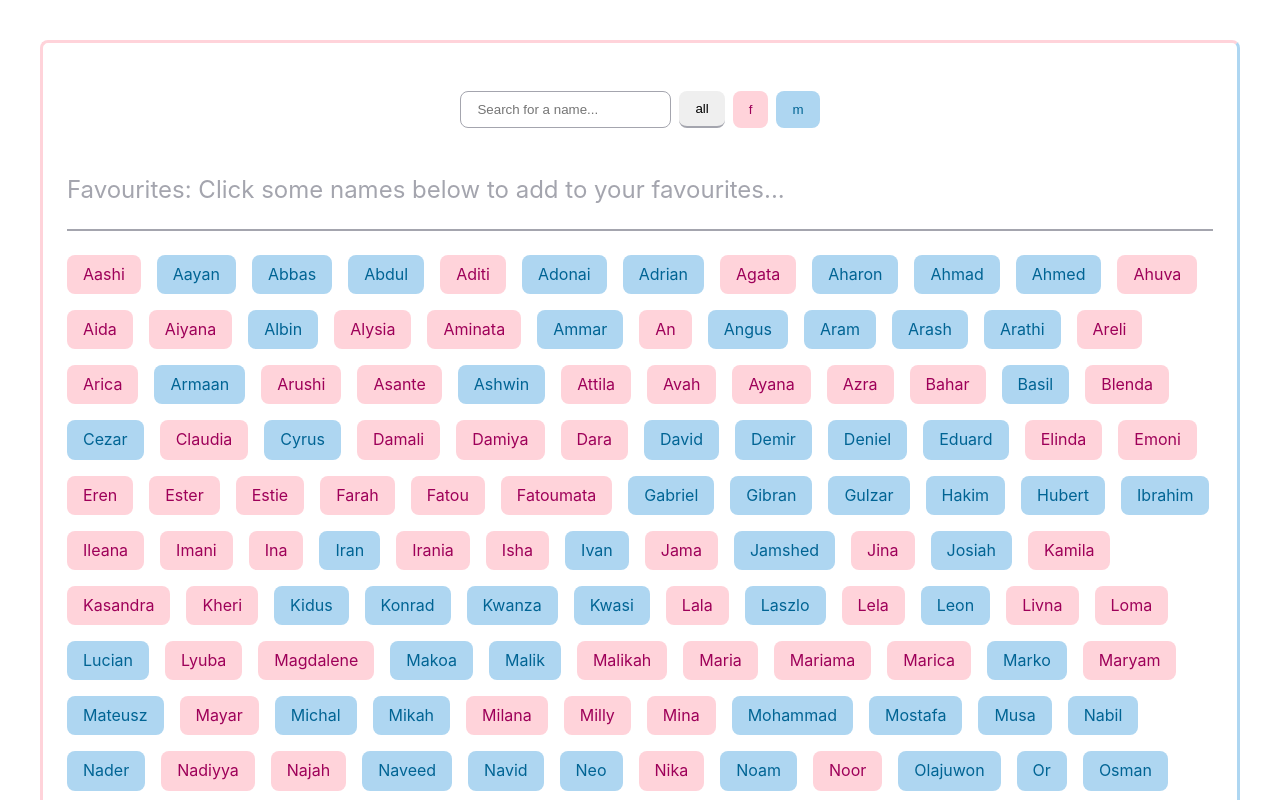
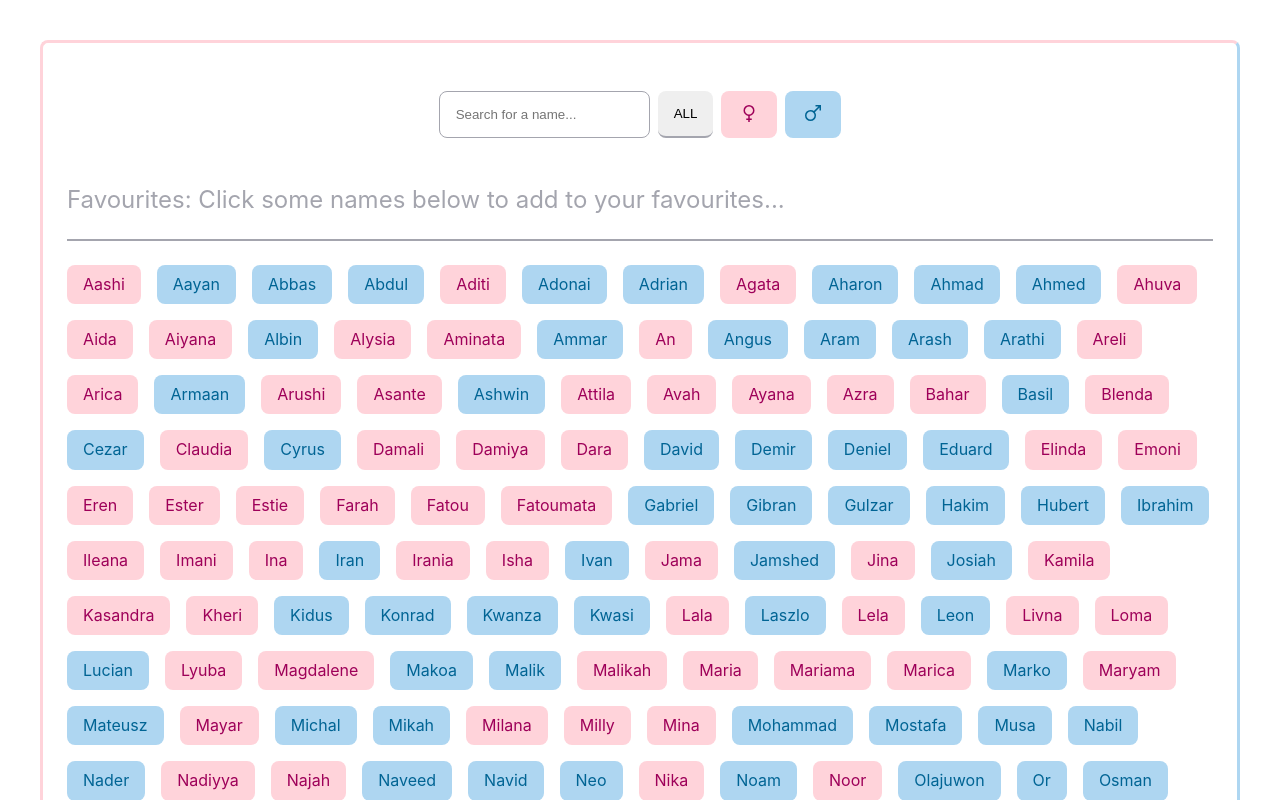
Before and after one commit to IrynaLypnyk/baby-names-react, a React (Create React App) app: page / in a window 1280 px wide. Shown: the top 800 px of the page. Built offline with nearby package versions, Linux system fonts and the light colour scheme.

Commit message:
add icons to buttons

```diff
--- a/src/App.css
+++ b/src/App.css
@@ -83,6 +83,12 @@ body {
   cursor: pointer;
 }
 
+.searchBtn svg {
+  width: auto;
+  height: 24px;
+  fill: currentColor;
+}
+
 .searchBtn.active{
   border-bottom: 2px solid var(--grey);
 }
@@ -92,14 +98,22 @@ body {
   color: var(--pinkText);
 }
 
+.searchBtn--f.active{
+  border-bottom: 2px solid var(--pinkText);
+}
+
 .searchBtn--m{
   background-color: var(--blueBg);
   color: var(--blueText);
 }
 
+.searchBtn--m.active{
+  border-bottom: 2px solid var(--blueText);
+}
+
 .favourites {
   display: flex;
-  align-items: flex-end;
+  align-items: flex-start;
   column-gap: 24px;
   padding: 24px 0;
   border-bottom: 2px solid var(--grey);
@@ -115,4 +129,5 @@ body {
   display: flex;
   flex-wrap: wrap;
   column-gap: 10px;
+  row-gap: 10px;
 }
--- a/src/components/Search.js
+++ b/src/components/Search.js
@@ -1,9 +1,17 @@
 import React from "react";
+import {ReactComponent as FemaleIcon} from '../icons/female.svg';
+import {ReactComponent as MaleIcon} from '../icons/male.svg';
 import { FILTER } from "../App";
 
 function Search(props) {
     const { handleInputChange, search, activeFilter, handleFilterChange } = props;
     const filterNames = Object.values(FILTER);
+
+    const FILTER_ICONS = {
+        [FILTER.ALL]: "ALL",
+        [FILTER.FEMALE]: <FemaleIcon/>,
+        [FILTER.MALE]: <MaleIcon/>,
+    };
 
     return (
         <form action="" name="babyNamePickerForm">
@@ -13,7 +21,7 @@ function Search(props) {
                 {filterNames.map((filter) => (
                     <button type="button"
                             className={`searchBtn searchBtn--${filter} ${activeFilter === filter ? "active" : null}`}
-                            onClick={() => handleFilterChange(filter)}>{filter}</button>
+                            onClick={() => handleFilterChange(filter)}>{FILTER_ICONS[filter]}</button>
                 ))
                 }
             </div>
```
Also changed, not shown: src/icons/female.svg (added), src/icons/male.svg (added).
